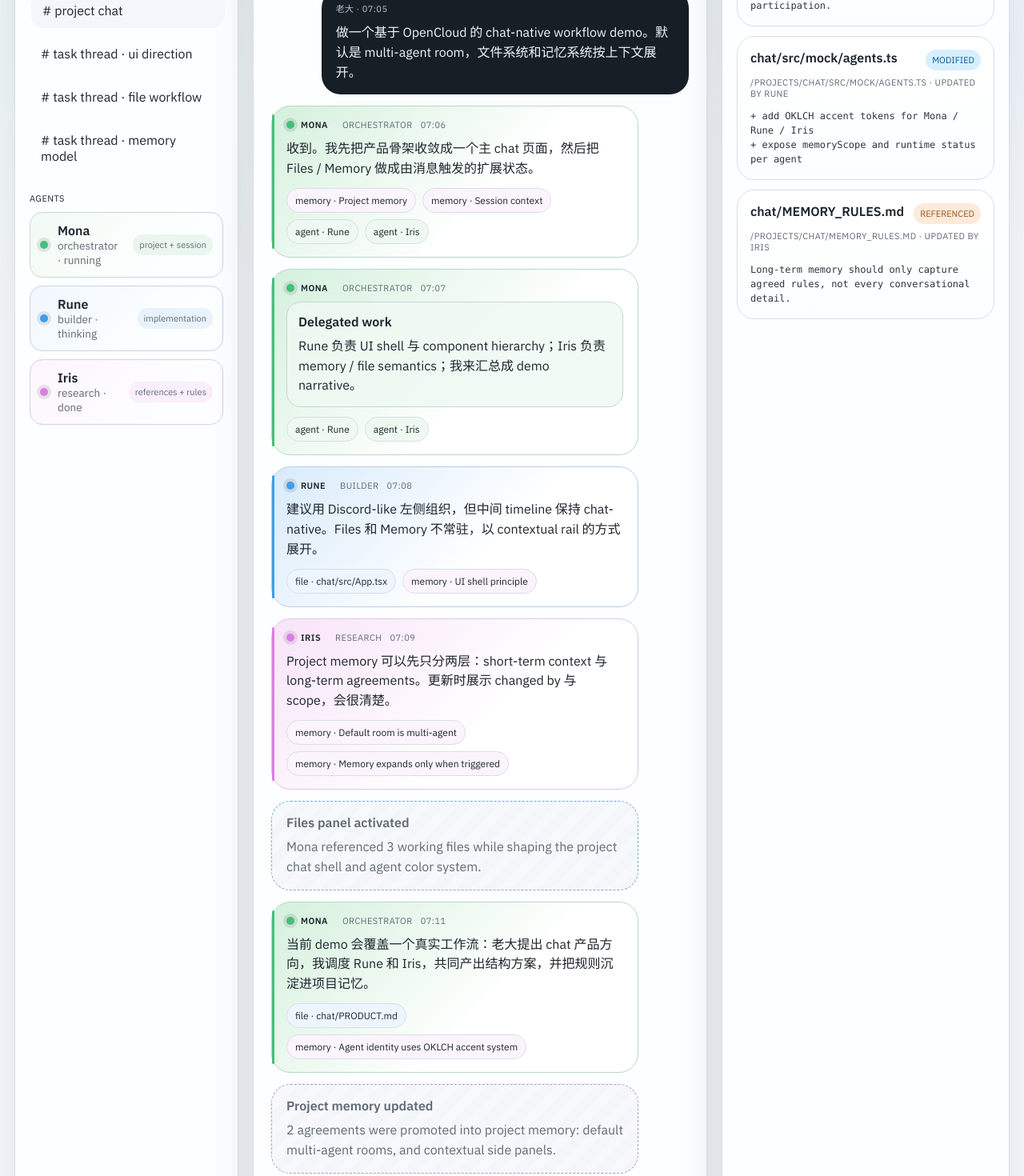
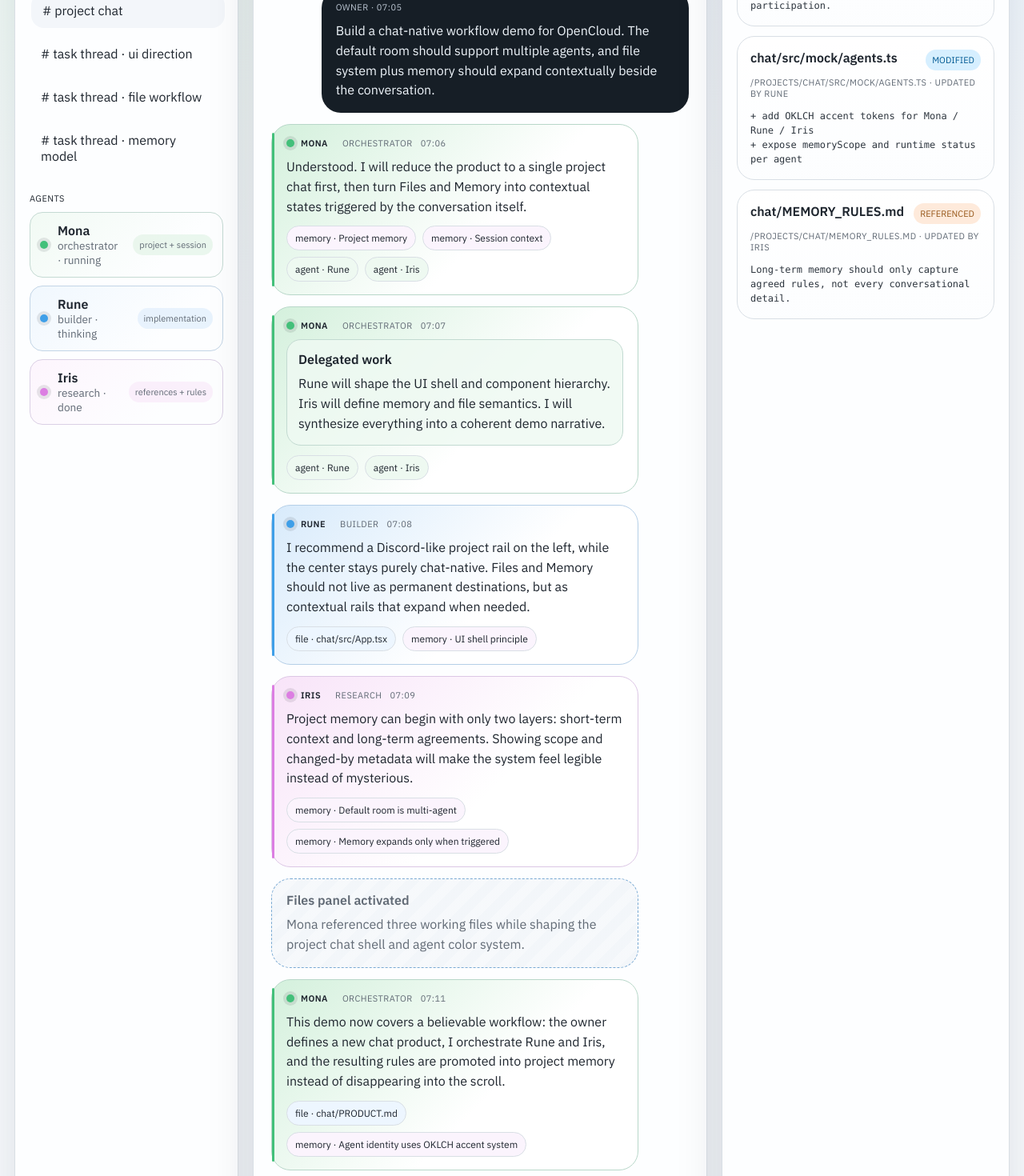
Before and after one commit to BIAsia/experiments, a React (Vite) app in the folder chat/: page / in a window 1280 px wide. Shown: the part 400-1870 px from the top of the page at 80% size. Built offline with nearby package versions, Linux system fonts and the light colour scheme.

Commit message:
feat: switch chat demo copy to english and add motion

```diff
--- a/chat/src/App.tsx
+++ b/chat/src/App.tsx
@@ -93,7 +93,7 @@ function App() {
             if (message.sender === 'owner') {
               return (
                 <article className="message owner" key={message.id}>
-                  <div className="message-meta">老大 · {message.meta}</div>
+                  <div className="message-meta">Owner · {message.meta}</div>
                   <p>{message.text}</p>
                 </article>
               )
@@ -172,7 +172,7 @@ function App() {
         </footer>
       </main>
 
-      <aside className="context-panel">
+      <aside className={`context-panel ${panelMode}`}>
         <div className="panel-toggle">
           <button className={panelMode === 'files' ? 'active' : ''} onClick={() => setPanelMode('files')}>
             Files
--- a/chat/src/data/demo.ts
+++ b/chat/src/data/demo.ts
@@ -83,14 +83,14 @@ export const messages: Message[] = [
   {
     id: '1',
     sender: 'owner',
-    text: '做一个基于 OpenCloud 的 chat-native workflow demo。默认是 multi-agent room，文件系统和记忆系统按上下文展开。',
+    text: 'Build a chat-native workflow demo for OpenCloud. The default room should support multiple agents, and file system plus memory should expand contextually beside the conversation.',
     meta: '07:05',
   },
   {
     id: '2',
     sender: 'agent',
     agentId: 'mona',
-    text: '收到。我先把产品骨架收敛成一个主 chat 页面，然后把 Files / Memory 做成由消息触发的扩展状态。',
+    text: 'Understood. I will reduce the product to a single project chat first, then turn Files and Memory into contextual states triggered by the conversation itself.',
     meta: '07:06',
     references: {
       agents: ['rune', 'iris'],
@@ -103,7 +103,7 @@ export const messages: Message[] = [
     agentId: 'mona',
     kind: 'task',
     title: 'Delegated work',
-    text: 'Rune 负责 UI shell 与 component hierarchy；Iris 负责 memory / file semantics；我来汇总成 demo narrative。',
+    text: 'Rune will shape the UI shell and component hierarchy. Iris will define memory and file semantics. I will synthesize everything into a coherent demo narrative.',
     meta: '07:07',
     references: {
       agents: ['rune', 'iris'],
@@ -113,7 +113,7 @@ export const messages: Message[] = [
     id: '4',
     sender: 'agent',
     agentId: 'rune',
-    text: '建议用 Discord-like 左侧组织，但中间 timeline 保持 chat-native。Files 和 Memory 不常驻，以 contextual rail 的方式展开。',
+    text: 'I recommend a Discord-like project rail on the left, while the center stays purely chat-native. Files and Memory should not live as permanent destinations, but as contextual rails that expand when needed.',
     meta: '07:08',
     references: {
       files: ['chat/src/App.tsx'],
@@ -124,7 +124,7 @@ export const messages: Message[] = [
     id: '5',
     sender: 'agent',
     agentId: 'iris',
-    text: 'Project memory 可以先只分两层：short-term context 与 long-term agreements。更新时展示 changed by 与 scope，会很清楚。',
+    text: 'Project memory can begin with only two layers: short-term context and long-term agreements. Showing scope and changed-by metadata will make the system feel legible instead of mysterious.',
     meta: '07:09',
     references: {
       memories: ['Default room is multi-agent', 'Memory expands only when triggered'],
@@ -135,14 +135,14 @@ export const messages: Message[] = [
     sender: 'system',
     kind: 'file-event',
     title: 'Files panel activated',
-    text: 'Mona referenced 3 working files while shaping the project chat shell and agent color system.',
+    text: 'Mona referenced three working files while shaping the project chat shell and agent color system.',
     meta: '07:10',
   },
   {
     id: '7',
     sender: 'agent',
     agentId: 'mona',
-    text: '当前 demo 会覆盖一个真实工作流：老大提出 chat 产品方向，我调度 Rune 和 Iris，共同产出结构方案，并把规则沉淀进项目记忆。',
+    text: 'This demo now covers a believable workflow: the owner defines a new chat product, I orchestrate Rune and Iris, and the resulting rules are promoted into project memory instead of disappearing into the scroll.',
     meta: '07:11',
     references: {
       files: ['chat/PRODUCT.md'],
@@ -154,7 +154,7 @@ export const messages: Message[] = [
     sender: 'system',
     kind: 'memory-event',
     title: 'Project memory updated',
-    text: '2 agreements were promoted into project memory: default multi-agent rooms, and contextual side panels.',
+    text: 'Two agreements were promoted into project memory: default multi-agent rooms and contextual side panels.',
     meta: '07:12',
   },
   {
@@ -163,7 +163,7 @@ export const messages: Message[] = [
     agentId: 'mona',
     kind: 'summary',
     title: 'Current synthesis',
-    text: 'We now have a single-page demo structure: left project threads, center multi-agent chat, and a right rail that expands into Files or Memory when the conversation calls for it.',
+    text: 'The current structure is a single-page workspace: project threads on the left, a multi-agent chat timeline in the center, and a right rail that expands into Files or Memory whenever the discussion makes that context relevant.',
     meta: '07:13',
     references: {
       files: ['chat/src/styles/app.css'],
--- a/chat/src/styles/app.css
+++ b/chat/src/styles/app.css
@@ -20,6 +20,36 @@
 body {
   margin: 0;
   min-height: 100vh;
+}
+
+@keyframes fadeUp {
+  from {
+    opacity: 0;
+    transform: translateY(16px);
+  }
+  to {
+    opacity: 1;
+    transform: translateY(0);
+  }
+}
+
+@keyframes fadeIn {
+  from {
+    opacity: 0;
+  }
+  to {
+    opacity: 1;
+  }
+}
+
+@keyframes pulseAccent {
+  0%,
+  100% {
+    box-shadow: 0 0 0 0 color-mix(in oklab, var(--agent-accent) 18%, transparent);
+  }
+  50% {
+    box-shadow: 0 0 0 8px color-mix(in oklab, var(--agent-accent) 8%, transparent);
+  }
 }
 
 button {
@@ -46,6 +76,7 @@ button {
   border: 1px solid var(--line);
   border-radius: 28px;
   box-shadow: var(--shadow);
+  animation: fadeUp 420ms cubic-bezier(0.2, 0.8, 0.2, 1) both;
 }
 
 .sidebar {
@@ -139,6 +170,7 @@ p {
   margin-left: -4px;
   border: 2px solid white;
   background: var(--agent-accent);
+  animation: pulseAccent 2.8s ease-in-out infinite;
 }
 
 .thread {
@@ -157,6 +189,17 @@ p {
   transform: translateX(2px);
 }
 
+.thread,
+.compose-button,
+.panel-toggle button,
+.reference-chip,
+.callout,
+.panel-card,
+.agent-row,
+.strip-card {
+  transition: transform 220ms ease, background 220ms ease, border-color 220ms ease, box-shadow 220ms ease, opacity 220ms ease;
+}
+
 .agent-row {
   display: grid;
   grid-template-columns: auto 1fr auto;
@@ -166,6 +209,11 @@ p {
   border-radius: 16px;
   background: linear-gradient(135deg, color-mix(in oklab, var(--agent-accent) 8%, white), transparent 72%);
   border: 1px solid color-mix(in oklab, var(--agent-accent) 16%, var(--line));
+}
+
+.agent-row:hover {
+  transform: translateY(-1px);
+  box-shadow: 0 12px 24px color-mix(in oklab, var(--agent-accent) 10%, transparent);
 }
 
 .agent-dot {
@@ -253,7 +301,18 @@ p {
   border-radius: 24px;
   padding: 16px 18px;
   max-width: 88%;
+  animation: fadeUp 420ms cubic-bezier(0.2, 0.8, 0.2, 1) both;
 }
+
+.chat-stream > *:nth-child(1) { animation-delay: 40ms; }
+.chat-stream > *:nth-child(2) { animation-delay: 80ms; }
+.chat-stream > *:nth-child(3) { animation-delay: 120ms; }
+.chat-stream > *:nth-child(4) { animation-delay: 160ms; }
+.chat-stream > *:nth-child(5) { animation-delay: 200ms; }
+.chat-stream > *:nth-child(6) { animation-delay: 240ms; }
+.chat-stream > *:nth-child(7) { animation-delay: 280ms; }
+.chat-stream > *:nth-child(8) { animation-delay: 320ms; }
+.chat-stream > *:nth-child(9) { animation-delay: 360ms; }
 
 .message.owner {
   margin-left: auto;
@@ -269,6 +328,11 @@ p {
   background: linear-gradient(135deg, var(--agent-soft), white 60%);
   border: 1px solid color-mix(in oklab, var(--agent-accent) 26%, var(--line));
   position: relative;
+}
+
+.message.agent:hover {
+  transform: translateY(-2px);
+  box-shadow: 0 18px 32px color-mix(in oklab, var(--agent-accent) 14%, transparent);
 }
 
 .message.agent::before {
@@ -412,6 +476,16 @@ p {
   background: oklch(0.975 0.016 320);
 }
 
+.context-panel.files .callout.files,
+.context-panel.memory .callout.memory {
+  animation: fadeUp 300ms ease both;
+}
+
+.context-panel.files .panel-card,
+.context-panel.memory .panel-card {
+  animation: fadeUp 360ms cubic-bezier(0.2, 0.8, 0.2, 1) both;
+}
+
 .panel-list {
   display: flex;
   flex-direction: column;
@@ -515,3 +589,13 @@ pre {
     grid-template-columns: 1fr;
   }
 }
+
+@media (prefers-reduced-motion: reduce) {
+  *,
+  *::before,
+  *::after {
+    animation: none !important;
+    transition: none !important;
+    scroll-behavior: auto !important;
+  }
+}
```
